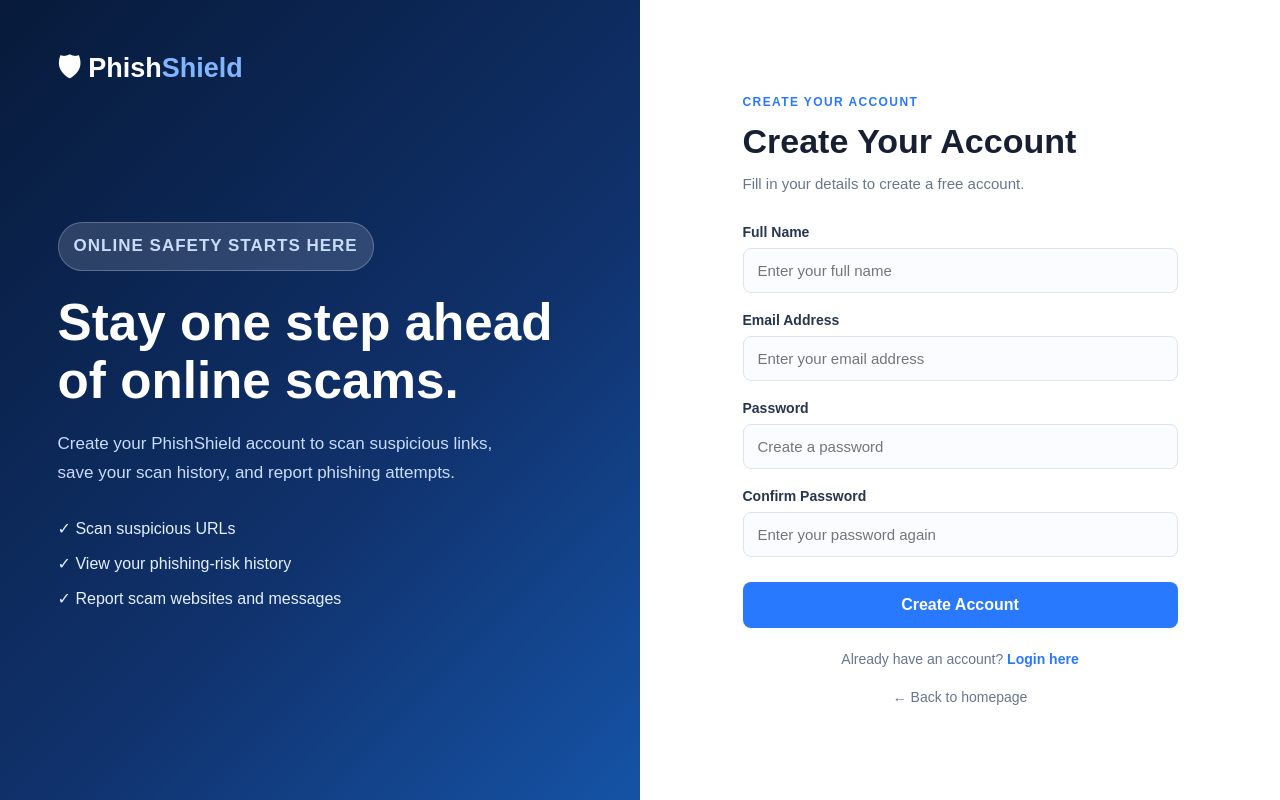
After one commit to samikshamardhekar13/phishshield, a PHP site: page /register.php in a window 1280 px wide. The commit adds this page. Run offline with PHP 8.4, Linux system fonts and the light colour scheme; a stand-in replaces the project's code that opens the database connection.

Commit message:
Add user registration system

```diff
--- a/assets/css/style.css
+++ b/assets/css/style.css
@@ -319,3 +319,236 @@ body {
         margin-top: -25px;
     }
 }
+
+
+
+/* Authentication pages */
+
+.auth-body {
+    background-color: #f4f7fc;
+}
+
+.auth-page {
+    display: grid;
+    grid-template-columns: 1fr 1fr;
+    min-height: 100vh;
+}
+
+.auth-brand-section {
+    background: linear-gradient(135deg, #071a3a 0%, #10316b 58%, #1553a6 100%);
+    color: #ffffff;
+    display: flex;
+    flex-direction: column;
+    padding: 48px 9%;
+}
+
+.auth-logo,
+.mobile-auth-logo {
+    color: #ffffff;
+    font-size: 27px;
+    font-weight: 800;
+    text-decoration: none;
+}
+
+.auth-logo span,
+.mobile-auth-logo span {
+    color: #80b6ff;
+}
+
+.auth-brand-content {
+    margin: auto 0;
+    max-width: 520px;
+}
+
+.auth-badge {
+    background-color: rgba(255, 255, 255, 0.14);
+    border: 1px solid rgba(255, 255, 255, 0.24);
+    border-radius: 50px;
+    color: #d9eaff;
+    display: inline-block;
+    font-size: 12px;
+    font-weight: 700;
+    letter-spacing: 1px;
+    margin-bottom: 23px;
+    padding: 9px 15px;
+}
+
+.auth-brand-content h1 {
+    font-size: clamp(37px, 4vw, 57px);
+    line-height: 1.12;
+    margin-bottom: 21px;
+}
+
+.auth-brand-content > p {
+    color: #c9ddfb;
+    font-size: 17px;
+    line-height: 1.7;
+    max-width: 475px;
+}
+
+.auth-benefits {
+    list-style: none;
+    margin-top: 31px;
+}
+
+.auth-benefits li {
+    color: #e6f1ff;
+    font-size: 16px;
+    margin-bottom: 16px;
+}
+
+.auth-form-section {
+    align-items: center;
+    background-color: #ffffff;
+    display: flex;
+    justify-content: center;
+    padding: 45px 7%;
+}
+
+.auth-form-box {
+    max-width: 435px;
+    width: 100%;
+}
+
+.mobile-auth-logo {
+    color: #14213d;
+    display: none;
+    margin-bottom: 45px;
+}
+
+.mobile-auth-logo span {
+    color: #2979ff;
+}
+
+.form-small-heading {
+    color: #2979ff;
+    font-size: 12px;
+    font-weight: 800;
+    letter-spacing: 1.4px;
+    margin-bottom: 13px;
+}
+
+.auth-form-box h2 {
+    color: #172033;
+    font-size: 34px;
+    margin-bottom: 11px;
+}
+
+.form-description {
+    color: #68758d;
+    font-size: 15px;
+    line-height: 1.6;
+    margin-bottom: 28px;
+}
+
+.form-group {
+    margin-bottom: 19px;
+}
+
+.form-group label {
+    color: #263550;
+    display: block;
+    font-size: 14px;
+    font-weight: 700;
+    margin-bottom: 8px;
+}
+
+.form-group input {
+    background-color: #fbfcff;
+    border: 1px solid #dce4f0;
+    border-radius: 8px;
+    color: #23314a;
+    font-size: 15px;
+    outline: none;
+    padding: 13px 14px;
+    transition: border-color 0.2s ease, box-shadow 0.2s ease;
+    width: 100%;
+}
+
+.form-group input:focus {
+    border-color: #2979ff;
+    box-shadow: 0 0 0 3px rgba(41, 121, 255, 0.14);
+}
+
+.auth-submit-button {
+    background-color: #2979ff;
+    border: none;
+    border-radius: 8px;
+    color: #ffffff;
+    cursor: pointer;
+    font-size: 16px;
+    font-weight: 700;
+    margin-top: 6px;
+    padding: 14px;
+    transition: background-color 0.2s ease;
+    width: 100%;
+}
+
+.auth-submit-button:hover {
+    background-color: #1265ef;
+}
+
+.auth-switch-text {
+    color: #68758d;
+    font-size: 14px;
+    margin-top: 23px;
+    text-align: center;
+}
+
+.auth-switch-text a {
+    color: #2979ff;
+    font-weight: 700;
+    text-decoration: none;
+}
+
+.back-home-link {
+    color: #68758d;
+    display: block;
+    font-size: 14px;
+    margin-top: 22px;
+    text-align: center;
+    text-decoration: none;
+}
+
+.back-home-link:hover {
+    color: #2979ff;
+}
+
+@media (max-width: 850px) {
+    .auth-page {
+        grid-template-columns: 1fr;
+    }
+
+    .auth-brand-section {
+        display: none;
+    }
+
+    .auth-form-section {
+        min-height: 100vh;
+    }
+
+    .mobile-auth-logo {
+        display: inline-block;
+    }
+}
+
+
+.hero-register-link {
+    background-color: #ffffff;
+    border: 1px solid #d5e3fb;
+    border-radius: 8px;
+    color: #1e63d5;
+    display: inline-block;
+    font-size: 15px;
+    font-weight: 700;
+    margin-top: 20px;
+    padding: 13px 20px;
+    text-decoration: none;
+    transition: all 0.2s ease;
+}
+
+.hero-register-link:hover {
+    background-color: #eaf2ff;
+    border-color: #2979ff;
+    transform: translateY(-2px);
+}
--- a/index.php
+++ b/index.php
@@ -22,6 +22,7 @@
     <a href="#features">Features</a>
     <a href="#how-it-works">How It Works</a>
     <a href="#footer">About</a>
+    <a href="register.php">Register</a>
 </div>
 
         </div>
@@ -56,6 +57,9 @@
                     🔒 Your privacy matters. Scan suspicious links safely.
                 </p>
 
+                <a href="register.php" class="hero-register-link">
+    Create Your Free Account
+</a>
             </div>
         </section>
 
--- /dev/null
+++ b/register.php
@@ -0,0 +1,249 @@
+<?php
+require_once "config/db.php";
+
+$errors = [];
+$success_message = "";
+
+$full_name = "";
+$email = "";
+
+if ($_SERVER["REQUEST_METHOD"] === "POST") {
+
+    $full_name = trim($_POST["full_name"] ?? "");
+    $email = trim($_POST["email"] ?? "");
+    $password = $_POST["password"] ?? "";
+    $confirm_password = $_POST["confirm_password"] ?? "";
+
+    /*
+    |--------------------------------------------------------------------------
+    | Step 1: Validate user input
+    |--------------------------------------------------------------------------
+    */
+
+    if ($full_name === "") {
+        $errors[] = "Full name is required.";
+    }
+
+    if ($email === "") {
+        $errors[] = "Email address is required.";
+    } elseif (!filter_var($email, FILTER_VALIDATE_EMAIL)) {
+        $errors[] = "Please enter a valid email address.";
+    }
+
+    if ($password === "") {
+        $errors[] = "Password is required.";
+    } elseif (strlen($password) < 8) {
+        $errors[] = "Password must contain at least 8 characters.";
+    }
+
+    if ($confirm_password === "") {
+        $errors[] = "Please confirm your password.";
+    } elseif ($password !== $confirm_password) {
+        $errors[] = "Password and confirm password do not match.";
+    }
+
+    /*
+    |--------------------------------------------------------------------------
+    | Step 2: Check whether email already exists
+    |--------------------------------------------------------------------------
+    */
+
+    if (empty($errors)) {
+
+        $check_email_query = "SELECT id FROM users WHERE email = ? LIMIT 1";
+        $check_email_stmt = $conn->prepare($check_email_query);
+
+        if ($check_email_stmt === false) {
+            $errors[] = "Something went wrong while checking your email address.";
+        } else {
+            $check_email_stmt->bind_param("s", $email);
+            $check_email_stmt->execute();
+            $check_email_stmt->store_result();
+
+            if ($check_email_stmt->num_rows > 0) {
+                $errors[] = "An account with this email address already exists.";
+            }
+
+            $check_email_stmt->close();
+        }
+    }
+
+    /*
+    |--------------------------------------------------------------------------
+    | Step 3: Hash password and insert new user
+    |--------------------------------------------------------------------------
+    */
+
+    if (empty($errors)) {
+
+        $password_hash = password_hash($password, PASSWORD_DEFAULT);
+
+        $insert_user_query = "
+            INSERT INTO users (full_name, email, password_hash)
+            VALUES (?, ?, ?)
+        ";
+
+        $insert_user_stmt = $conn->prepare($insert_user_query);
+
+        if ($insert_user_stmt === false) {
+            $errors[] = "Something went wrong while creating your account.";
+        } else {
+            $insert_user_stmt->bind_param(
+                "sss",
+                $full_name,
+                $email,
+                $password_hash
+            );
+
+            if ($insert_user_stmt->execute()) {
+                $success_message = "Account created successfully. You can now log in once the login page is added.";
+
+                $full_name = "";
+                $email = "";
+            } else {
+                $errors[] = "Unable to create your account. Please try again.";
+            }
+
+            $insert_user_stmt->close();
+        }
+    }
+}
+?>
+
+<!DOCTYPE html>
+<html lang="en">
+<head>
+    <meta charset="UTF-8">
+    <meta name="viewport" content="width=device-width, initial-scale=1.0">
+
+    <title>Create Account | PhishShield</title>
+
+    <link rel="stylesheet" href="assets/css/style.css">
+</head>
+<body class="auth-body">
+
+    <div class="auth-page">
+
+        <div class="auth-brand-section">
+            <a href="index.php" class="auth-logo">
+                🛡 Phish<span>Shield</span>
+            </a>
+
+            <div class="auth-brand-content">
+                <p class="auth-badge">ONLINE SAFETY STARTS HERE</p>
+
+                <h1>Stay one step ahead of online scams.</h1>
+
+                <p>
+                    Create your PhishShield account to scan suspicious links,
+                    save your scan history, and report phishing attempts.
+                </p>
+
+                <ul class="auth-benefits">
+                    <li>✓ Scan suspicious URLs</li>
+                    <li>✓ View your phishing-risk history</li>
+                    <li>✓ Report scam websites and messages</li>
+                </ul>
+            </div>
+        </div>
+
+        <div class="auth-form-section">
+            <div class="auth-form-box">
+
+                <a href="index.php" class="mobile-auth-logo">
+                    🛡 Phish<span>Shield</span>
+                </a>
+
+                <p class="form-small-heading">CREATE YOUR ACCOUNT</p>
+                <h2>Create Your Account</h2>
+                <p class="form-description">
+                    Fill in your details to create a free account.
+                </p>
+
+                <?php if (!empty($errors)): ?>
+                    <div class="message-box error-message">
+                        <strong>Please fix the following errors:</strong>
+                        <ul>
+                            <?php foreach ($errors as $error): ?>
+                                <li><?php echo htmlspecialchars($error); ?></li>
+                            <?php endforeach; ?>
+                        </ul>
+                    </div>
+                <?php endif; ?>
+
+                <?php if ($success_message !== ""): ?>
+                    <div class="message-box success-message">
+                        <?php echo htmlspecialchars($success_message); ?>
+                    </div>
+                <?php endif; ?>
+
+                <form action="register.php" method="post">
+
+                    <div class="form-group">
+                        <label for="full_name">Full Name</label>
+                        <input
+                            type="text"
+                            id="full_name"
+                            name="full_name"
+                            placeholder="Enter your full name"
+                            value="<?php echo htmlspecialchars($full_name); ?>"
+                            required
+                        >
+                    </div>
+
+                    <div class="form-group">
+                        <label for="email">Email Address</label>
+                        <input
+                            type="email"
+                            id="email"
+                            name="email"
+                            placeholder="Enter your email address"
+                            value="<?php echo htmlspecialchars($email); ?>"
+                            required
+                        >
+                    </div>
+
+                    <div class="form-group">
+                        <label for="password">Password</label>
+                        <input
+                            type="password"
+                            id="password"
+                            name="password"
+                            placeholder="Create a password"
+                            required
+                        >
+                    </div>
+
+                    <div class="form-group">
+                        <label for="confirm_password">Confirm Password</label>
+                        <input
+                            type="password"
+                            id="confirm_password"
+                            name="confirm_password"
+                            placeholder="Enter your password again"
+                            required
+                        >
+                    </div>
+
+                    <button type="submit" class="auth-submit-button">
+                        Create Account
+                    </button>
+
+                </form>
+
+                <p class="auth-switch-text">
+                    Already have an account?
+                    <a href="login.php">Login here</a>
+                </p>
+
+                <a href="index.php" class="back-home-link">
+                    ← Back to homepage
+                </a>
+
+            </div>
+        </div>
+
+    </div>
+
+</body>
+</html>
```
Lines whose indentation alone changed are shown as unchanged.
